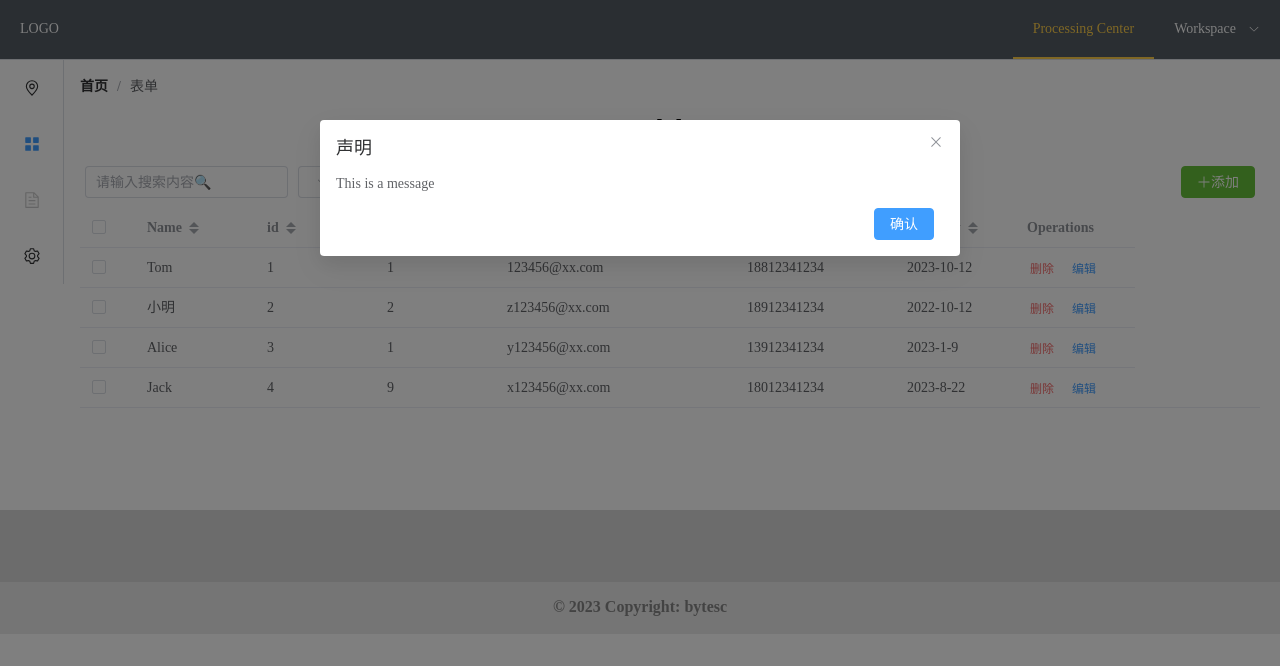
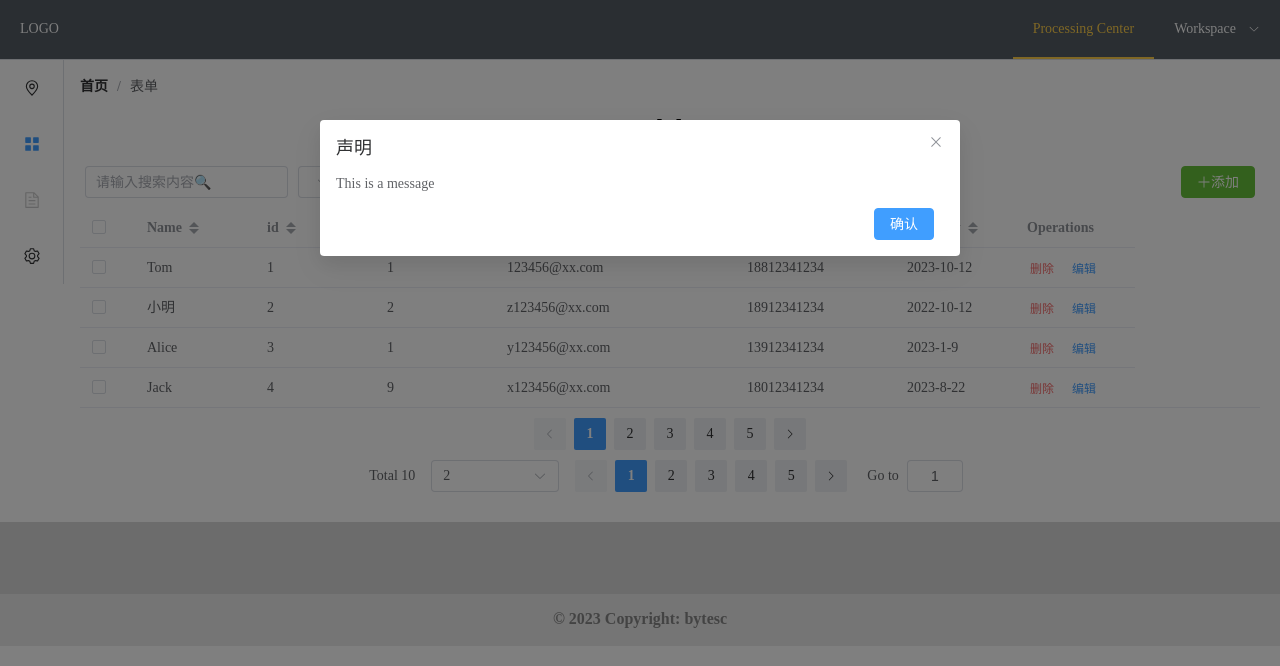
Before and after one commit to bytesc/vue-crud-template, a Vue app in the folder vue-crud/: page /#/form in a window 1280 px wide. Shown: the top 666 px of the page. Built offline with nearby package versions, Linux system fonts and the light colour scheme.

Commit message:
page query

```diff
--- a/vue-crud/src/components/form/form.vue
+++ b/vue-crud/src/components/form/form.vue
@@ -69,8 +69,25 @@
     </el-table>
 
     <div>
+    </div>
+      <el-pagination background layout="prev, pager, next"
+                     style="display: flex;justify-content: center; margin: 10px"
+                     :total="total"
+                     :page-size="pageSize"
+                     :current-page="curPage"
+                     @current-change="handleChangePage"
+      />
+      <el-pagination
+          background layout="total, sizes, prev, pager, next, jumper"
+          style="display: flex;justify-content: center; margin: 10px"
+          v-model:current-page="curPage"
+          v-model:page-size="pageSize"
+          :page-sizes="[100, 200, 300, 400,500, 10000]"
+          :total="total"
+          @size-change="handleSizeChange"
+          @current-change="handleChangePage"
+      />
 
-    </div>
   </div>
 </template>
 
@@ -262,7 +279,14 @@ let TableData = ref([
 //浅拷贝
 // let TableDataCopy = Object.assign(TableData)
 
+
+
+
 // 方法
+
+let total = ref(10)
+let curPage = ref(1)
+let pageSize= ref(2)
 
 import {request} from "../../utils/requests.js";
 const getTableData = async (cur = 1)=>{
@@ -270,10 +294,17 @@ const getTableData = async (cur = 1)=>{
   //   pageSize:10,
   //   pageNum:cur
   // })
-  let res= await request.get(`user/list/?pageSize=${10}&pageNum=${cur}`)
+  let res= await request.get(`user/list/?pageSize=${pageSize.value}&pageNum=${cur}`)
   console.log(res)
 }
 // getTableData()
+
+const handleChangePage = (val)=>{
+    getTableData(val)
+}
+const handleSizeChange = (val)=>{
+  pageSize.value = val
+}
 
 </script>
 
```
